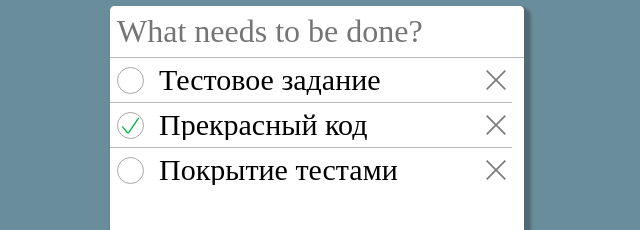
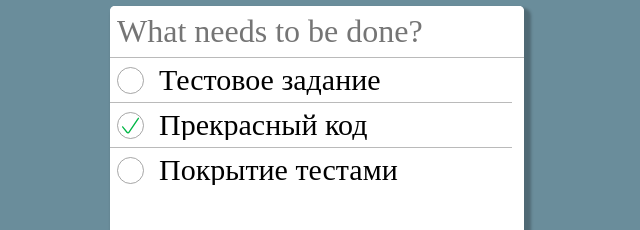
Before and after one commit to Avatarius/todo_2, a React app: page / in a window 1280 px wide. Shown: the part 136-366 px from the top of the page, without its empty margins (323-963 px from the left). Built offline with nearby package versions, Linux system fonts and the light colour scheme.

Commit message:
hover на item

```diff
--- a/src/components/buttonRemove/buttonRemove.module.scss
+++ b/src/components/buttonRemove/buttonRemove.module.scss
@@ -10,6 +10,8 @@
   translate: 0 -50%;
   color: rgba(0 0 0 / 0.5);
   @include button;
+  opacity: 0;
+  transition: opacity 0.2s ease-in-out;
 }
 
 .svg {
--- a/src/components/buttonRemove/buttonRemove.tsx
+++ b/src/components/buttonRemove/buttonRemove.tsx
@@ -6,7 +6,7 @@ interface IButtonRemoveProps {
 
 function ButtonRemove({ onClick }: IButtonRemoveProps) {
   return (
-    <button className={styles.button} onClick={onClick}>
+    <button className={styles.button} onClick={onClick} data-remove-button>
       <svg
         xmlns="http://www.w3.org/2000/svg"
         width="200"
--- a/src/components/list/list.module.scss
+++ b/src/components/list/list.module.scss
@@ -18,6 +18,10 @@
   position: relative;
 }
 
+.item:hover button[data-remove-button] {
+  opacity: 1;
+}
+
 .text {
   text-overflow: ellipsis;
   white-space: nowrap;
```
